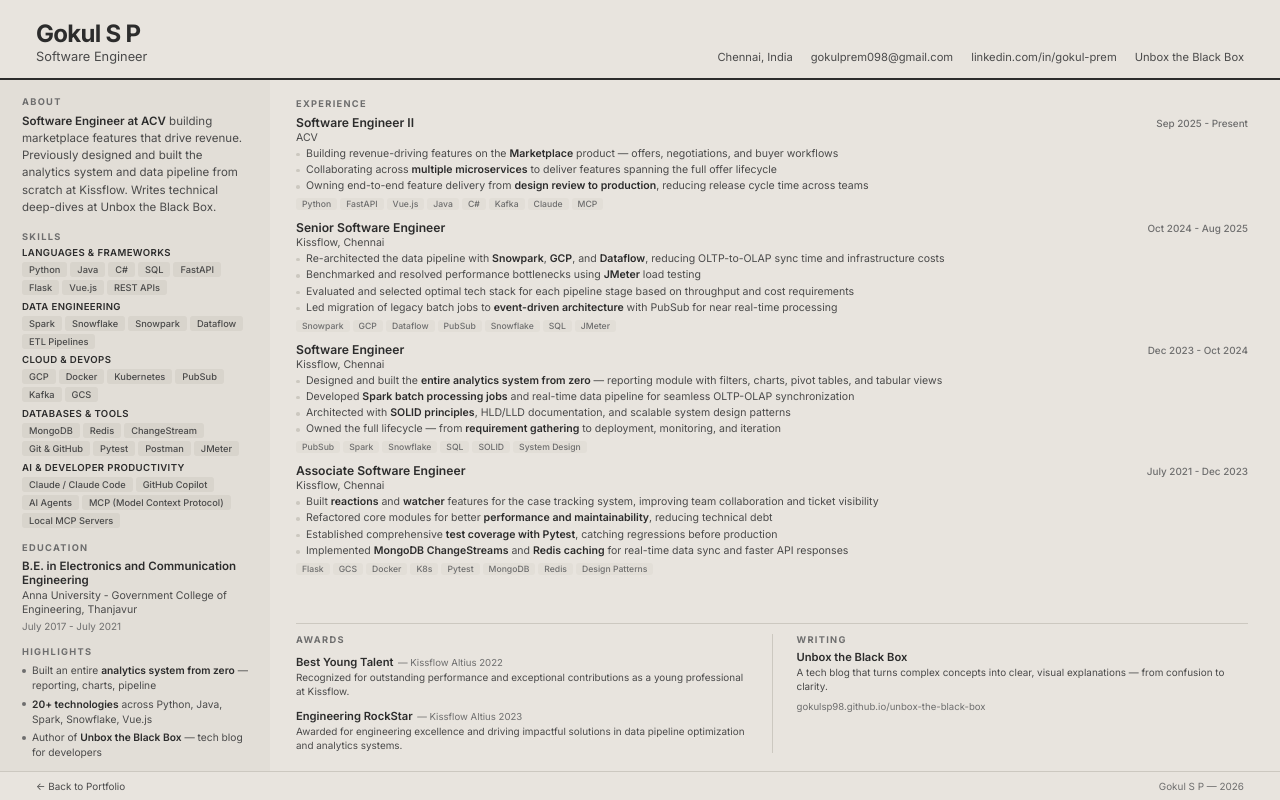
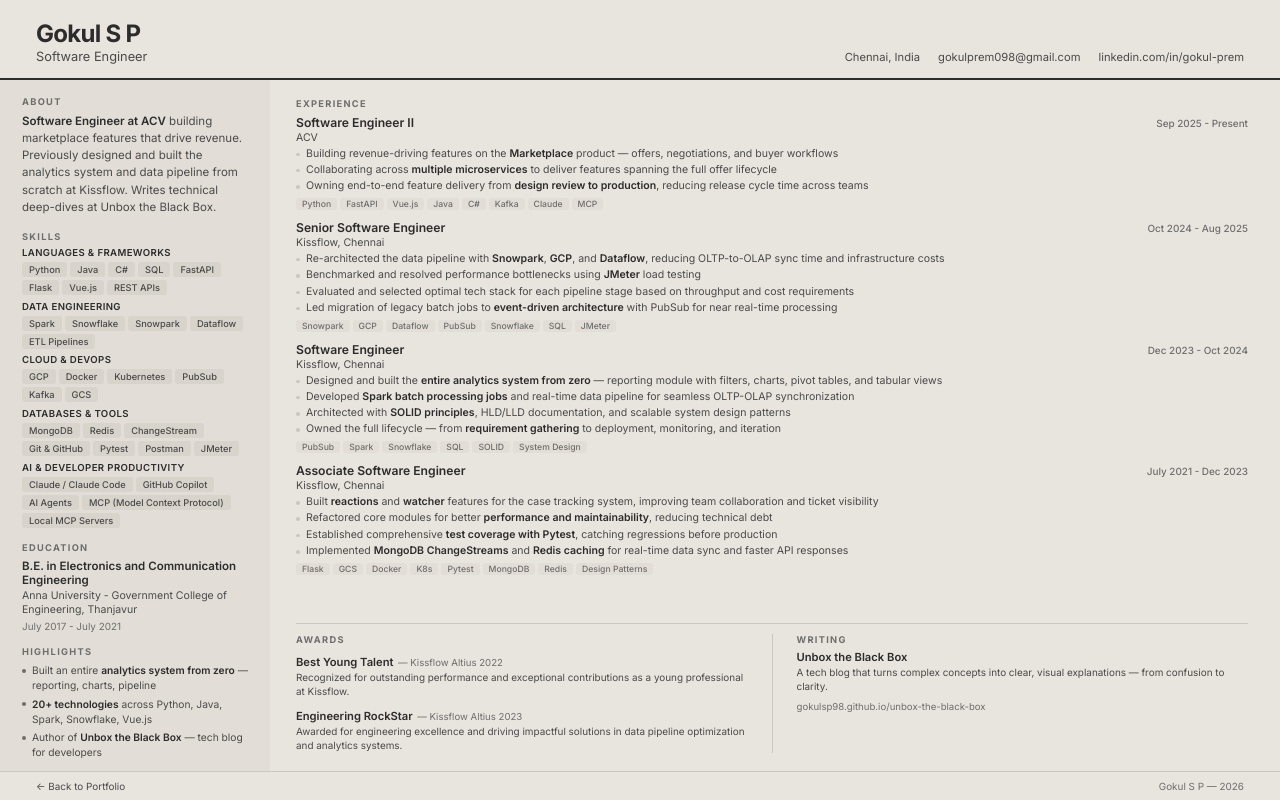
Before and after one commit to gokulsp98/gokulsp.dev, a plain HTML site: page resume.html in a window 1280 px wide. Drawn offline with Linux system fonts and the light colour scheme.

Commit message:
Polish hero description, footer tagline, and resume header
- Hero: replace language list with systems-thinking tagline
- Footer: add heart emoji, remove redundant "engineer"
- Resume header: remove blog link, keep contact info only

```diff
--- a/data.js
+++ b/data.js
@@ -17,7 +17,7 @@
     // --- Hero Section ---
     hero: {
         greeting: "Hello, I'm",
-        description: 'I build <strong>marketplace features that drive revenue</strong> at ACV and previously built an <strong>analytics system from scratch</strong> at Kissflow. I pick the right tool for the job — my approach is driven by the problem, not the stack.',
+        description: 'I build <strong>marketplace features that drive revenue</strong> at ACV and previously built an <strong>analytics system from scratch</strong> at Kissflow. I don\'t just write features — I design the systems behind them.',
         typingPhrases: [
             'Full-Stack Engineer',
             'Data Pipeline Architect',
--- a/resume.html
+++ b/resume.html
@@ -326,7 +326,6 @@
                     <span>${d.location}</span>
                     <a href="mailto:${d.email}">${d.email}</a>
                     <a href="${d.linkedin}" target="_blank">${d.linkedinDisplay}</a>
-                    ${w ? `<a href="${w.blog.url}" target="_blank">${w.blog.name}</a>` : ''}
                 </div>
             </header>
 
--- a/script.js
+++ b/script.js
@@ -328,7 +328,7 @@
         <div class="container">
             <div class="footer-content">
                 <span class="footer-logo">${d.name}<span class="accent">.</span></span>
-                <p class="footer-text">writer, builder, engineer at heart.</p>
+                <p class="footer-text">writer, builder, engineer at ❤️.</p>
                 <div class="footer-links">
                     <a href="mailto:${d.email}" aria-label="Email">${ICONS.email(16)}</a>
                     <a href="${d.linkedin}" target="_blank" rel="noopener" aria-label="LinkedIn">${ICONS.linkedin(16)}</a>
```
